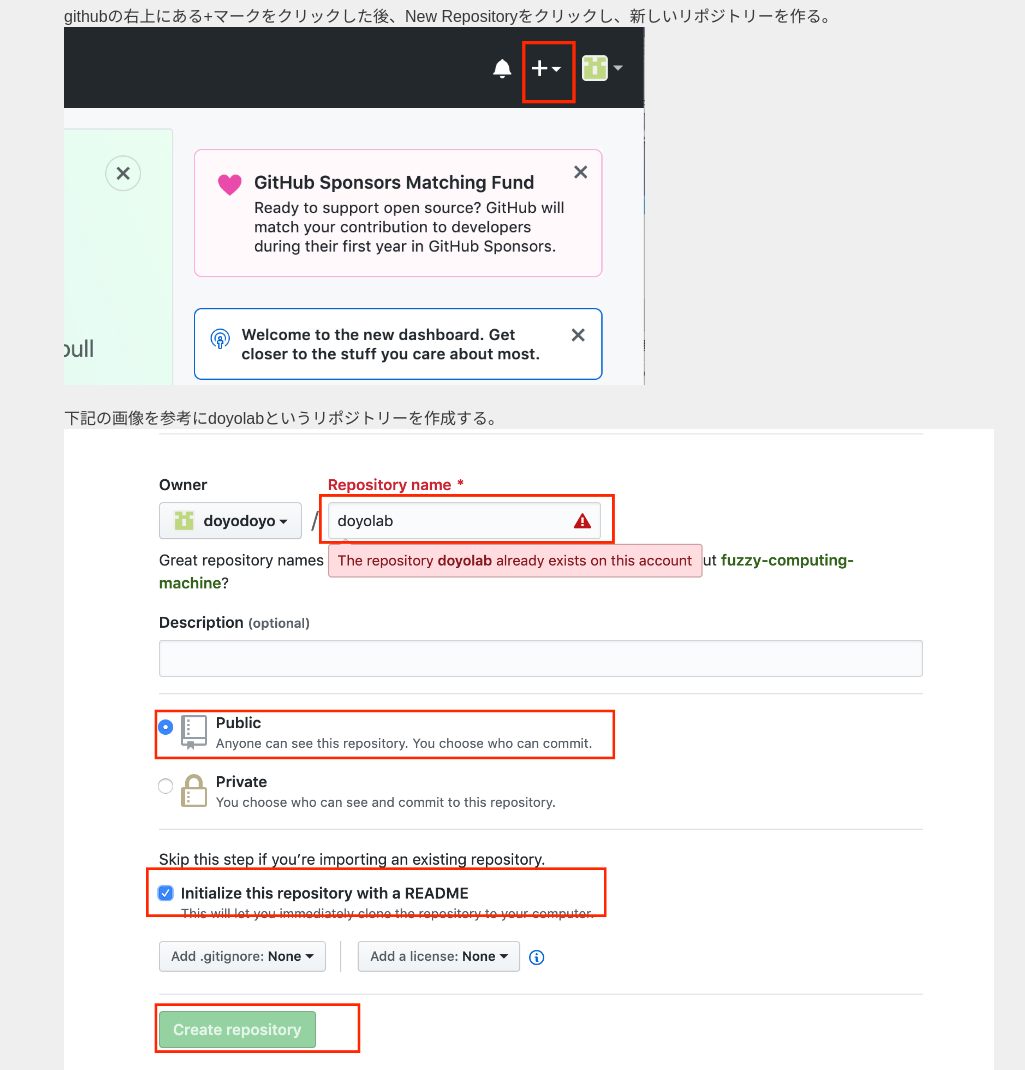
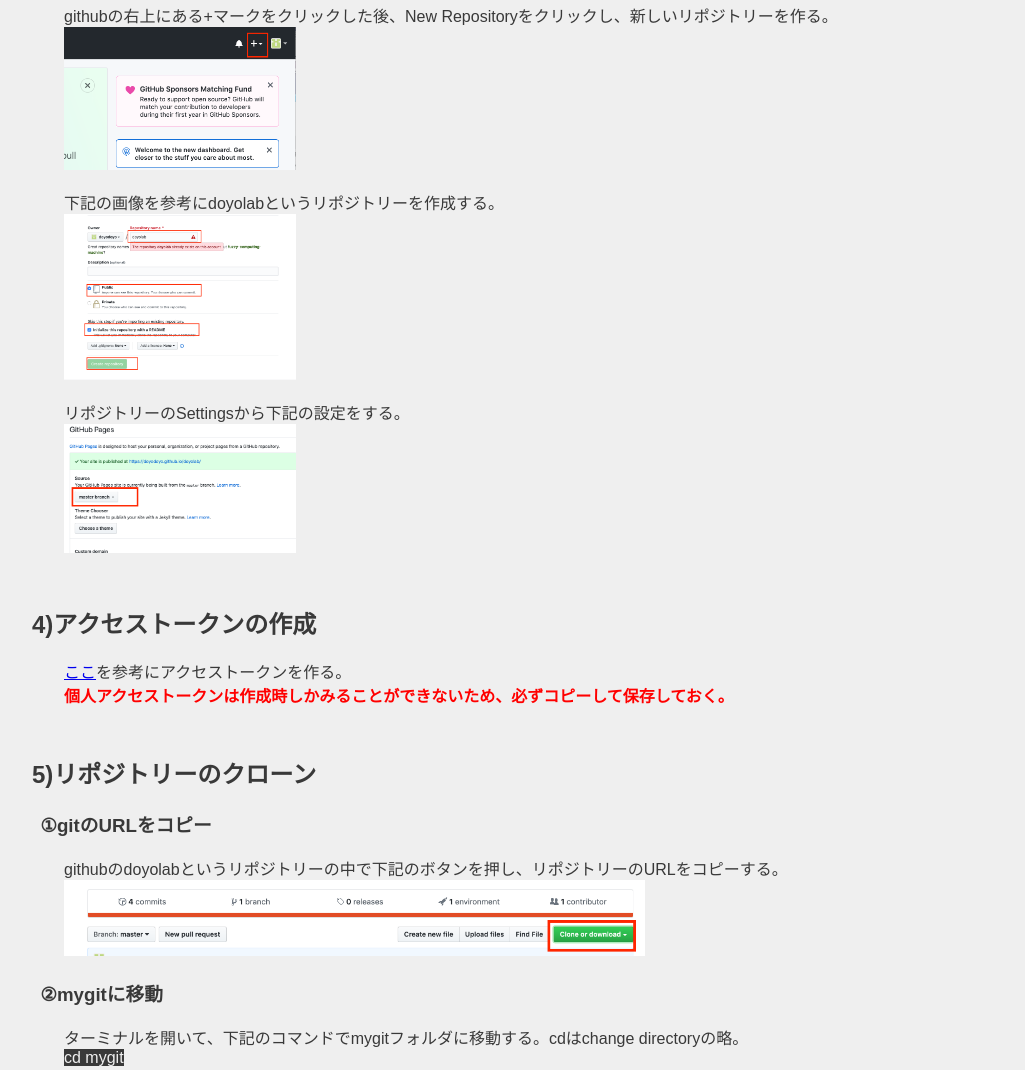
Before and after one commit to ryu5912/doyolab, a plain HTML site: page NO.2.html in a window 1280 px wide. Shown: the part 1258-2328 px from the top of the page, without its empty margins (46-1071 px from the left). Drawn offline with Linux system fonts and the light colour scheme.

Commit message:
NO2 matome 3

```diff
--- a/NO.2.html
+++ b/NO.2.html
@@ -66,15 +66,15 @@
             <h3>②リポジトリ―の作成</h3>
             <p>
                 githubの右上にある+マークをクリックした後、New Repositoryをクリックし、新しいリポジトリーを作る。<br>
-                <img src="images/20190611/createrepo.png" width="50%">
+                <img src="images/20190611/createrepo.png" width="20%">
             </p>
             <p>
                 下記の画像を参考にdoyolabというリポジトリーを作成する。<br>
-                <img src="images/20190611/step1.png" width="80%">
+                <img src="images/20190611/step1.png" width="20%">
             </p>
             <p>
                 リポジトリーのSettingsから下記の設定をする。<br>
-                <img src="images/20190611/step1-1.png" width="80%">
+                <img src="images/20190611/step1-1.png" width="20%">
             </p>
 
             <h2>4)アクセストークンの作成</h2>
@@ -88,7 +88,7 @@
             <h3>①gitのURLをコピー</h3>
             <p>
                 githubのdoyolabというリポジトリーの中で下記のボタンを押し、リポジトリーのURLをコピーする。
-                <img src="images/20190611/step2.png" width="80%">
+                <img src="images/20190611/step2.png" width="50%">
             </p>
             <h3>②mygitに移動</h3>
             <p>
```
